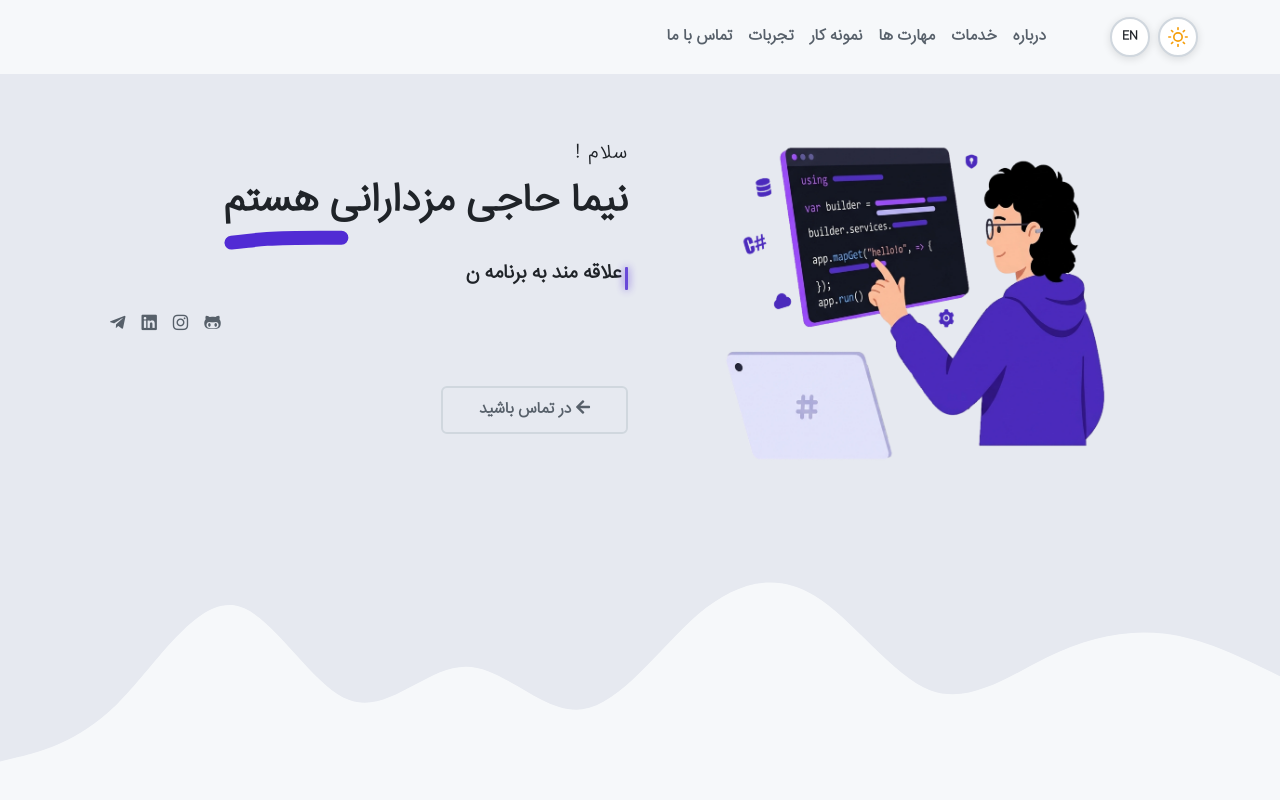
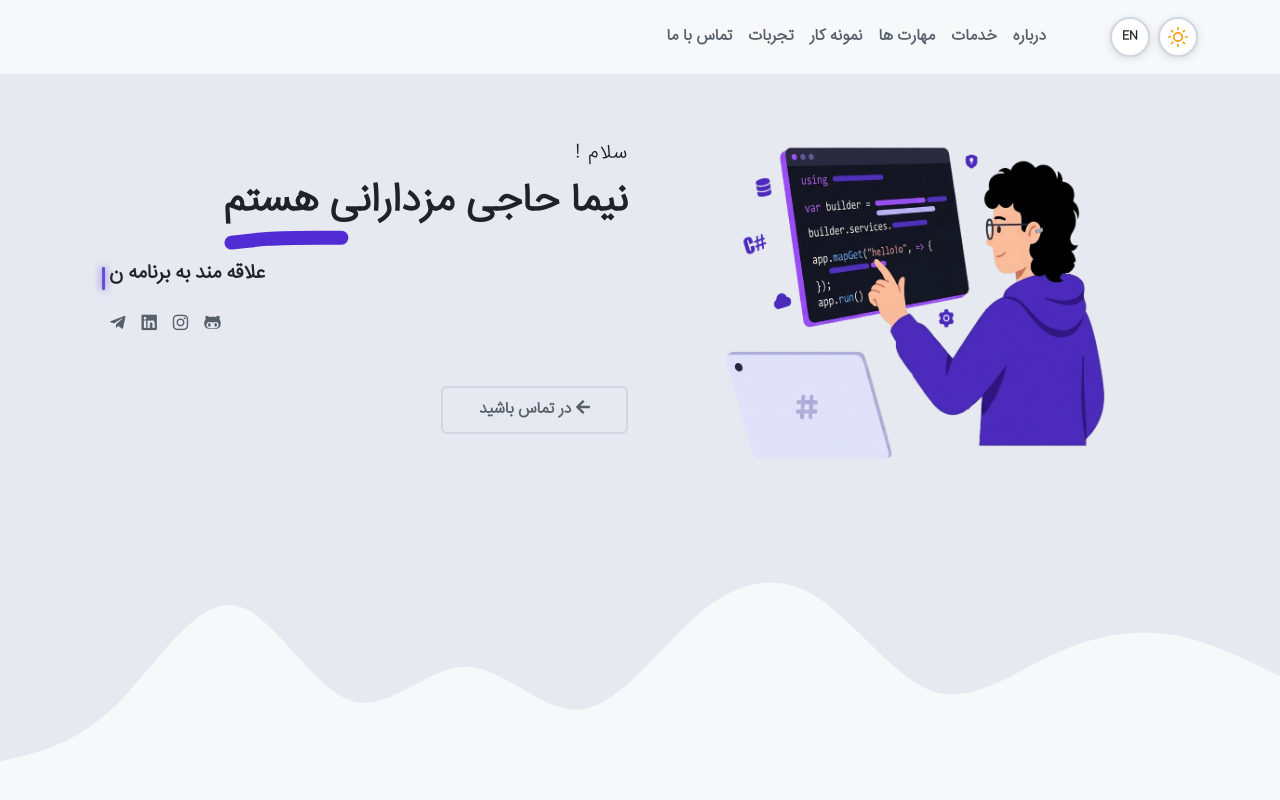
Before and after one commit to livaitestor/CV, a React (Vite) app: page / in a window 1280 px wide. Shown: the top 800 px of the page. Built offline with nearby package versions, Linux system fonts and the light colour scheme.

Commit message:
fix: typewriter paragraph uses text-start — line anchors at start edge and grows toward end edge; bidi puts cursor at typing edge in both dirs

```diff
--- a/src/components/Hero.tsx
+++ b/src/components/Hero.tsx
@@ -25,7 +25,7 @@ export default function Hero() {
                   {hero.title}
                 </h1>
                 <p
-                  className="lead fw-normal mt-3"
+                  className="lead fw-normal mt-3 text-start"
                   data-aos="fade-up"
                   data-aos-delay="100"
                 >
--- a/src/components/Typewriter.tsx
+++ b/src/components/Typewriter.tsx
@@ -65,25 +65,12 @@ export default function Typewriter({
 
   return (
     <span className="typewriter" dir={dir}>
-      {dir === "ltr" ? (
-        <>
       <span className="typewriter-text">{display}</span>
       <span
         className={`typewriter-cursor ${
           phase === "pausing" ? "cursor-idle" : ""
         }`}
       />
-        </>
-      ) : (
-        <>
-          <span
-            className={`typewriter-cursor ${
-              phase === "pausing" ? "cursor-idle" : ""
-            }`}
-          />
-          <span className="typewriter-text">{display}</span>
-        </>
-      )}
     </span>
   );
 }
--- a/src/index.css
+++ b/src/index.css
@@ -118,10 +118,12 @@
   height: 48px;
 }
 
-/* ============ Typewriter (DOM order swaps by dir — cursor at typing edge) ============ */
+/* ============ Typewriter — cursor rides the typing edge in BOTH dirs ============ */
 .typewriter {
   display: inline;
-  /* dir={dir} on the span */
+  /* dir={dir} on the span; bidi puts the trailing cursor at the typing edge:
+     LTR → right of last char, RTL → left of last char. Parent uses text-start
+     so the line is anchored at its start edge and grows toward the end edge. */
 }
 
 .typewriter-text {
@@ -142,11 +144,7 @@
 }
 
 /* gap adapts to which side the cursor sits on */
-.dir-rtl .typewriter-cursor {
-  margin-inline-end: 4px;
-}
-
-.dir-ltr .typewriter-cursor {
+.typewriter-cursor {
   margin-inline-start: 4px;
 }
 
```
Lines whose indentation alone changed are shown as unchanged.
